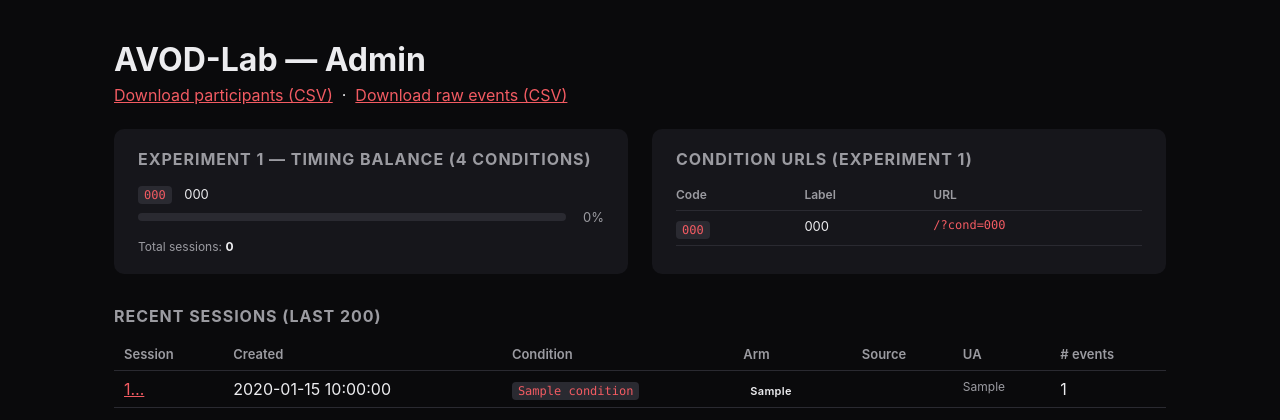
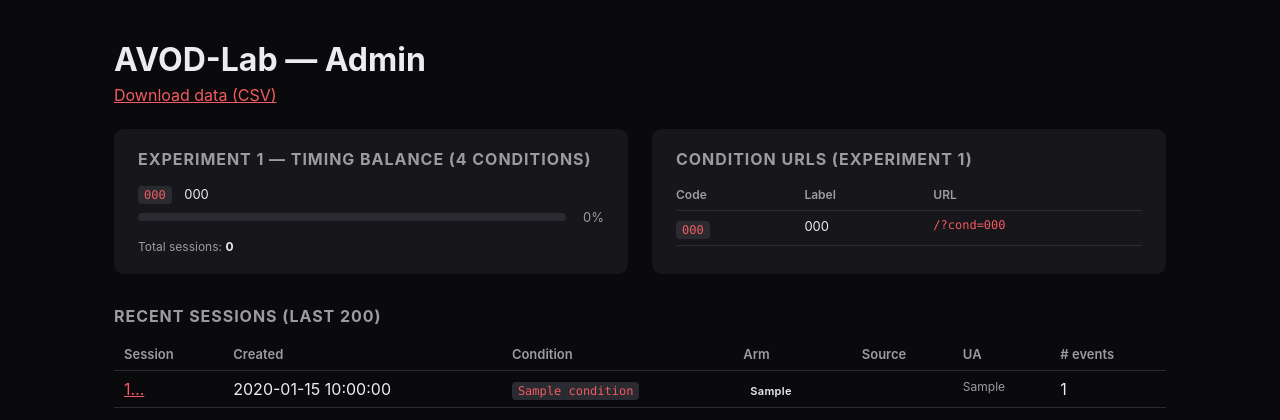
Before and after one commit to dzilbershtein/avod-lab, a Flask app: template templates/admin.html in a window 1280 px wide. Shown: the top 420 px of the page. Run offline with Flask 3, Linux system fonts and the light colour scheme; the template is opened without the code that fills it: most values are stand-ins (such as "Sample title", 1, 10 or a date in 2020).

Commit message:
Fix CSV export OperationalError and collapse admin page to one download link
- admin_export_participants_csv queried nonexistent ts_created column;
  fixed to use the actual created_at column from the sessions table
- watch_duration_sec / ad_view_duration_sec read a nonexistent elapsed_sec
  payload key; fixed to read the actual t_content / t_ad fields logged
  by watch_end / ad_end events
- admin page now shows a single Download data (CSV) link instead of two

```diff
--- a/app.py
+++ b/app.py
@@ -488,8 +488,8 @@ def admin_export_participants_csv():
     _require_admin()
     db = get_db()
     sessions = db.execute(
-        "SELECT id, condition, ad_relevance_arm, condition_label, ts_created "
-        "FROM sessions ORDER BY ts_created ASC"
+        "SELECT id, condition, ad_relevance_arm, condition_label, created_at "
+        "FROM sessions ORDER BY created_at ASC"
     ).fetchall()
 
     rows: dict[str, dict] = {}
@@ -500,7 +500,7 @@ def admin_export_participants_csv():
             "condition": s["condition"],
             "ad_relevance_arm": s["ad_relevance_arm"],
             "condition_label": s["condition_label"],
-            "ts_created": s["ts_created"],
+            "created_at": s["created_at"],
             # behavioural columns filled below
             "title_watched": "",
             "ad_id_shown": "",
@@ -526,12 +526,12 @@ def admin_export_participants_csv():
         if kind == "watch_start":
             rows[sid]["title_watched"] = data.get("title_id", "")
         elif kind == "watch_end":
-            rows[sid]["watch_duration_sec"] = data.get("elapsed_sec", "")
+            rows[sid]["watch_duration_sec"] = data.get("t_content", "")
         elif kind == "ad_start":
             rows[sid]["ad_id_shown"] = data.get("ad_id", "")
             rows[sid]["ad_skipped"] = False
         elif kind == "ad_end":
-            rows[sid]["ad_view_duration_sec"] = data.get("elapsed_sec", "")
+            rows[sid]["ad_view_duration_sec"] = data.get("t_ad", "")
         elif kind == "ad_prompt_declined":
             rows[sid]["ad_skipped"] = True
         elif kind == "survey_complete":
@@ -545,7 +545,7 @@ def admin_export_participants_csv():
                         headers={"Content-Disposition": "attachment; filename=participants.csv"})
 
     meta_cols = ["session_id", "condition", "ad_relevance_arm", "condition_label",
-                 "ts_created", "title_watched", "ad_id_shown", "ad_skipped",
+                 "created_at", "title_watched", "ad_id_shown", "ad_skipped",
                  "watch_duration_sec", "ad_view_duration_sec"]
     survey_keys = sorted({k for row in rows.values() for k in row if k not in meta_cols})
     all_cols = meta_cols + survey_keys
--- a/templates/admin.html
+++ b/templates/admin.html
@@ -35,9 +35,7 @@
     <header class="admin-header" style="margin-bottom:24px;">
       <h1 style="margin:0 0 6px;">AVOD-Lab — Admin</h1>
       <p style="margin:0;">
-        <a href="{{ url_for('admin_export_participants_csv', token=token) }}">Download participants (CSV)</a>
-        &nbsp;·&nbsp;
-        <a href="{{ url_for('admin_export_csv', token=token) }}">Download raw events (CSV)</a>
+        <a href="{{ url_for('admin_export_participants_csv', token=token) }}">Download data (CSV)</a>
       </p>
     </header>
 
```
